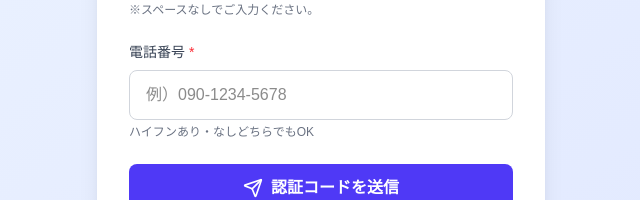
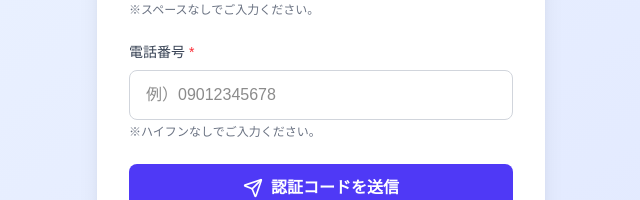
Before and after one commit to BCL-kowaki/kwr-sniper, a Next.js app: page / in a window 1280 px wide. Shown: the part 468-668 px from the top of the page, without its empty margins (319-959 px from the left). Built offline with nearby package versions, Linux system fonts and the light colour scheme.

Commit message:
電話番号ハイフンなし

```diff
--- a/pages/index.js
+++ b/pages/index.js
@@ -310,10 +310,10 @@ export default function SMSAuthForm() {
                           setUserInfo({ ...userInfo, phone: e.target.value })
                         }
                         className="w-full px-4 py-3 border border-gray-300 rounded-lg focus:ring-2 focus:ring-indigo-500 focus:border-transparent"
-                        placeholder="例）090-1234-5678"
+                        placeholder="例）09012345678"
                       />
                       <p className="mt-1 text-xs text-gray-500">
-                        ハイフンあり・なしどちらでもOK
+                        ※ハイフンなしでご入力ください。
                       </p>
                     </div>
 
```
